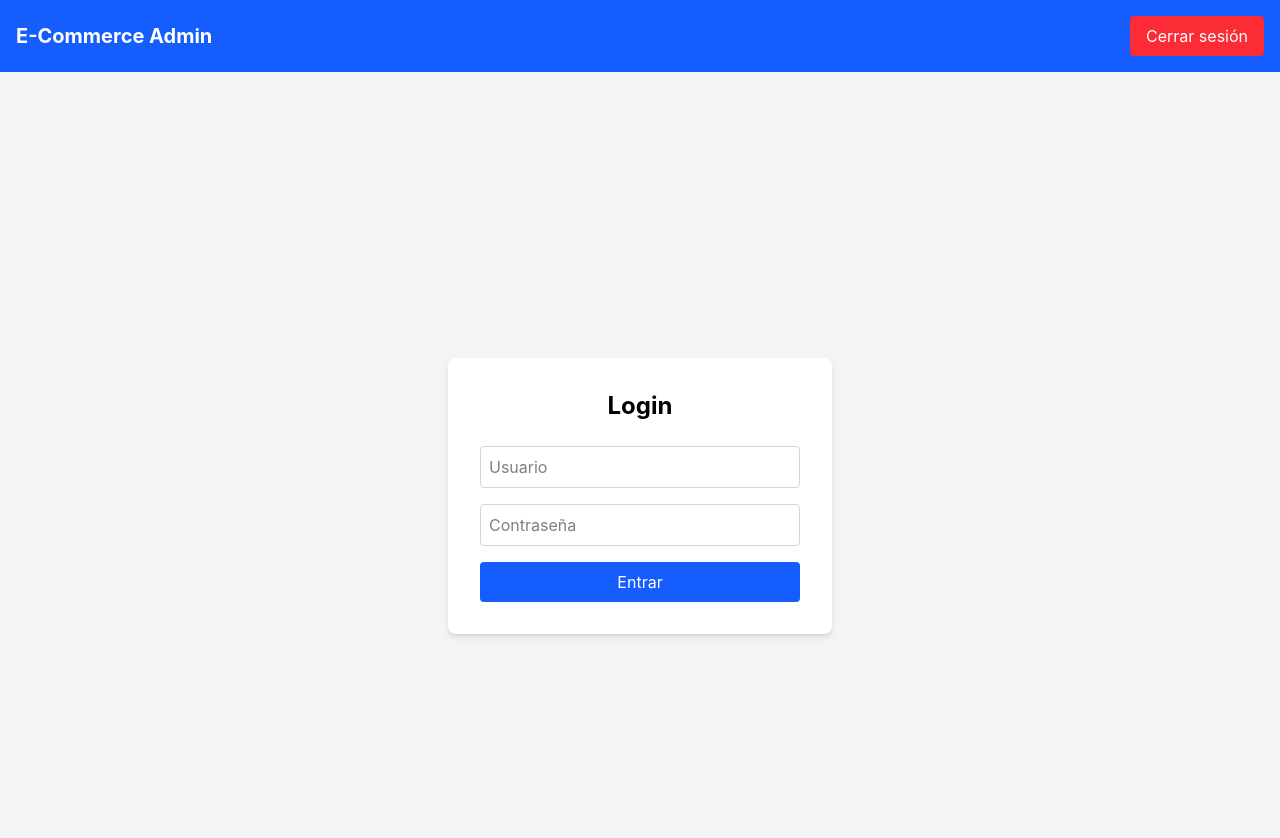
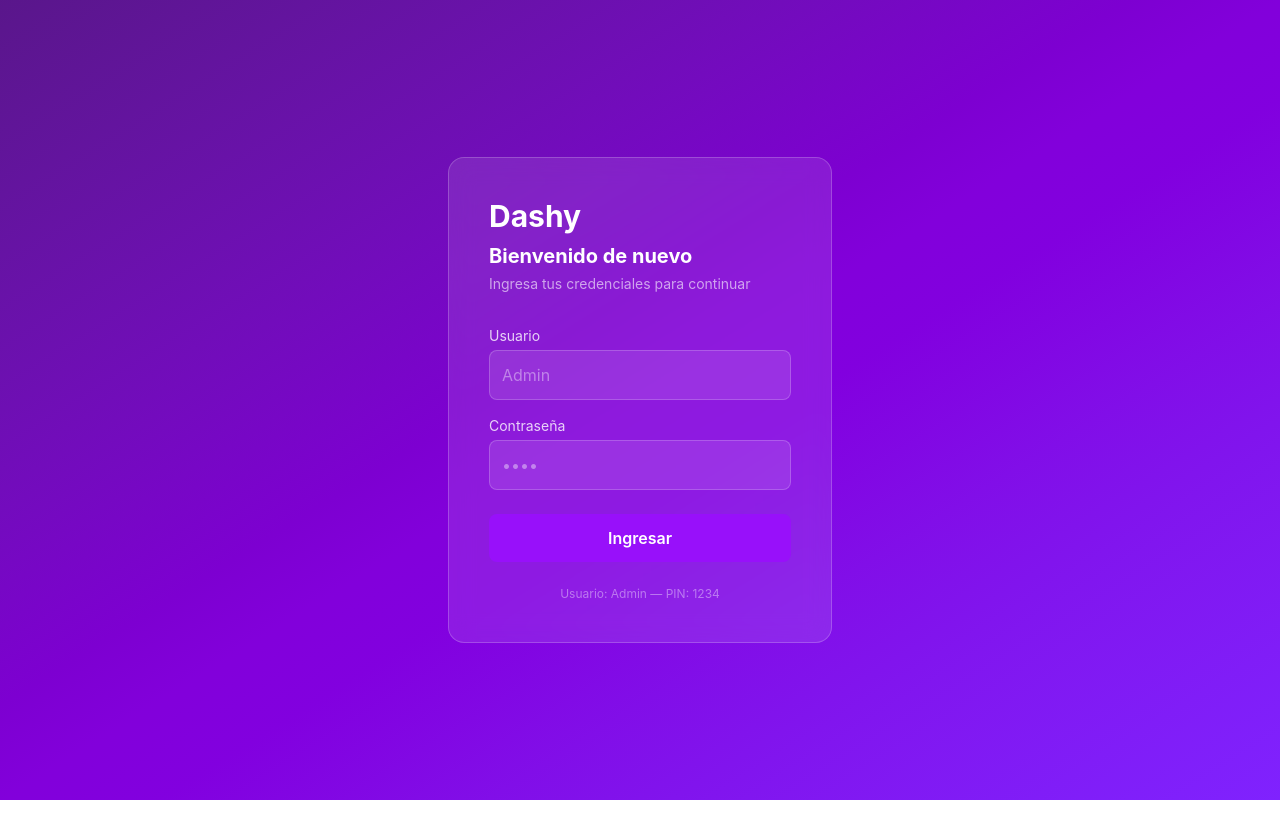
Before and after one commit to Arxilo/CESDE-FRONT-II-Jueves---6-00-am---prueba-t-cnica-frontend---E_Commerce, a React (Vite) app: page /login in a window 1280 px wide. Shown: the top 838 px of the page. After the commit the page ends 800 px from the top, so only its background shows below. Built offline with nearby package versions, Linux system fonts and the light colour scheme.

Commit message:
refactor: se ha refactorizado el login para hacerlo mas amigable a nivel UX/UI

```diff
--- a/src/features/auth/hooks/useLogin.js
+++ b/src/features/auth/hooks/useLogin.js
@@ -1,21 +1,33 @@
 import { useState } from "react"
 import { useNavigate } from "react-router-dom"
 import login from "../services/authService"
+import { mostrarError, mostrarExito } from "../../../shared/utils/alerts"
 
 function useLogin() {
     const navigate = useNavigate()
     const [usuario, setUsuario] = useState("")
     const [password, setPassword] = useState("")
+    const [cargando, setCargando] = useState(false)
 
     function handleSubmit(e) {
         e.preventDefault()
-        const resultado = login(usuario, password)
-        if (resultado) {
-            navigate("/productos")
-        }
+        setCargando(true)
+
+        setTimeout(() => {
+            const resultado = login(usuario, password)
+            if (resultado) {
+
+                mostrarExito("Bienvenido de nuevo")
+                navigate("/productos")
+
+            } else {
+                mostrarError("Credenciales incorrectas")
+            }
+            setCargando(false)
+        }, 1500)
     }
 
-    return { usuario, setUsuario, password, setPassword, handleSubmit }
+    return { usuario, setUsuario, password, setPassword, handleSubmit, cargando }
 }
 
 export default useLogin
--- a/src/features/auth/pages/LoginPage.jsx
+++ b/src/features/auth/pages/LoginPage.jsx
@@ -1,39 +1,55 @@
 import useLogin from "../hooks/useLogin";
 
 function LoginPage() {
-    const { usuario, setUsuario, password, setPassword, handleSubmit } =
-        useLogin();
+
+    const { usuario, setUsuario, password, setPassword, handleSubmit, cargando } = useLogin()
+    const spinner = (
+        <span className="flex items-center justify-center gap-2">
+            <svg className="animate-spin h-5 w-5" viewBox="0 0 24 24" fill="none">
+                <circle className="opacity-25" cx="12" cy="12" r="10" stroke="currentColor" strokeWidth="4"></circle>
+                <path className="opacity-75" fill="currentColor" d="M4 12a8 8 0 018-8V0C5.373 0 0 5.373 0 12h4z"></path>
+            </svg>
+            revisando...
+        </span>
+    )
 
     return (
-        <div className="min-h-screen flex items-center justify-center bg-gray-100">
+        <div className="min-h-screen flex items-center justify-center bg-gradient-to-br from-purple-900 via-purple-700 to-violet-600">
             <form
                 onSubmit={handleSubmit}
-                className="bg-white p-8 rounded-lg shadow-md w-96"
+                className="bg-white/10 backdrop-blur-md p-10 rounded-2xl border border-white/20 w-96"
             >
-                <h1 className="text-2xl font-bold text-center mb-6">Login</h1>
+                <h1 className="text-3xl font-bold text-white mb-2">Dashy</h1>
+                <h2 className="text-xl font-bold text-white mb-1">Bienvenido de nuevo</h2>
+                <p className="text-white/60 text-sm mb-8">Ingresa tus credenciales para continuar</p>
 
+                <label className="text-white/80 text-sm block mb-1">Usuario</label>
                 <input
-                    className="w-full p-2 border border-gray-300 rounded mb-4"
+                    className="w-full p-3 bg-white/10 border border-white/20 rounded-lg mb-4 text-white placeholder-white/40 outline-none focus:ring-2 focus:ring-purple-400"
                     type="text"
-                    placeholder="Usuario"
+                    placeholder="Admin"
                     value={usuario}
                     onChange={(e) => setUsuario(e.target.value)}
                 />
 
+                <label className="text-white/80 text-sm block mb-1">Contraseña</label>
                 <input
-                    className="w-full p-2 border border-gray-300 rounded mb-4"
+                    className="w-full p-3 bg-white/10 border border-white/20 rounded-lg mb-6 text-white placeholder-white/40 outline-none focus:ring-2 focus:ring-purple-400"
                     type="password"
-                    placeholder="Contraseña"
+                    placeholder="••••"
                     value={password}
                     onChange={(e) => setPassword(e.target.value)}
                 />
 
                 <button
                     type="submit"
-                    className="w-full bg-blue-600 text-white p-2 rounded hover:bg-blue-700"
+                    disabled={cargando}
+                    className="w-full bg-purple-600 text-white p-3 rounded-lg font-semibold hover:bg-purple-500 transition-colors disabled:opacity-70 disabled:cursor-not-allowed"
                 >
-                    Entrar
+                    {cargando ? spinner : "Ingresar"}
                 </button>
+
+                <p className="text-white/40 text-xs text-center mt-6">Usuario: Admin — PIN: 1234</p>
             </form>
         </div>
     );
--- a/src/router/index.jsx
+++ b/src/router/index.jsx
@@ -5,11 +5,11 @@ import ProtectedRoute from "../features/auth/components/ProtectedRoute";
 import ProductosPage from "../features/products/pages/ProductosPage";
 
 const router = createBrowserRouter([
+    { path: "/login", element: <LoginPage /> },
     {
         path: "/",
         element: <MainLayout />,
         children: [
-            { path: "/login", element: <LoginPage /> },
             {
                 element: <ProtectedRoute />,
                 children: [
--- a/src/shared/utils/alerts.js
+++ b/src/shared/utils/alerts.js
@@ -19,3 +19,13 @@ export function mostrarError(mensaje) {
         icon: "error"
     })
 }
+
+export function mostrarExito(mensaje) {
+    Swal.fire({
+        title: "Éxito",
+        text: mensaje,
+        icon: "success",
+        timer: 1500,
+        showConfirmButton: false
+    })
+}
```
Also changed, not shown: UI_REFACTOR/login_refactor.png (added), UI_REFACTOR/spinner_iniciando_sesion.png (added).
